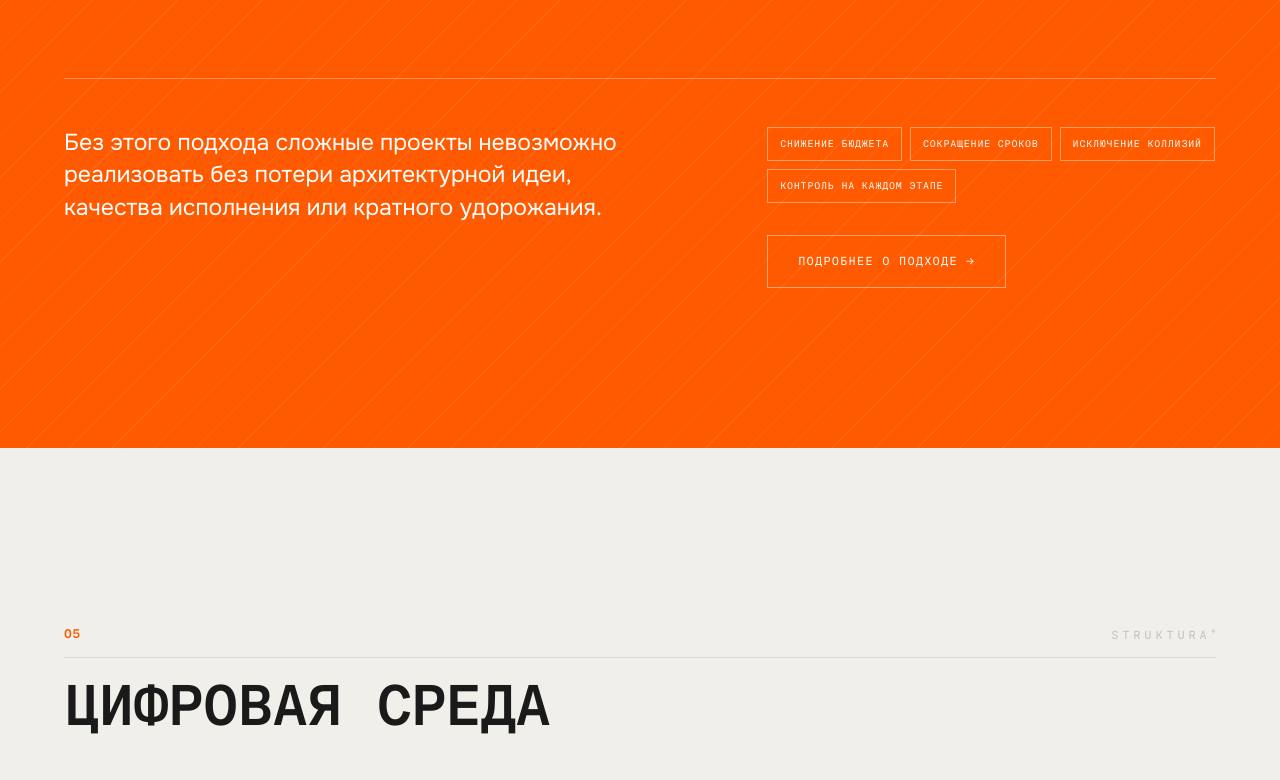
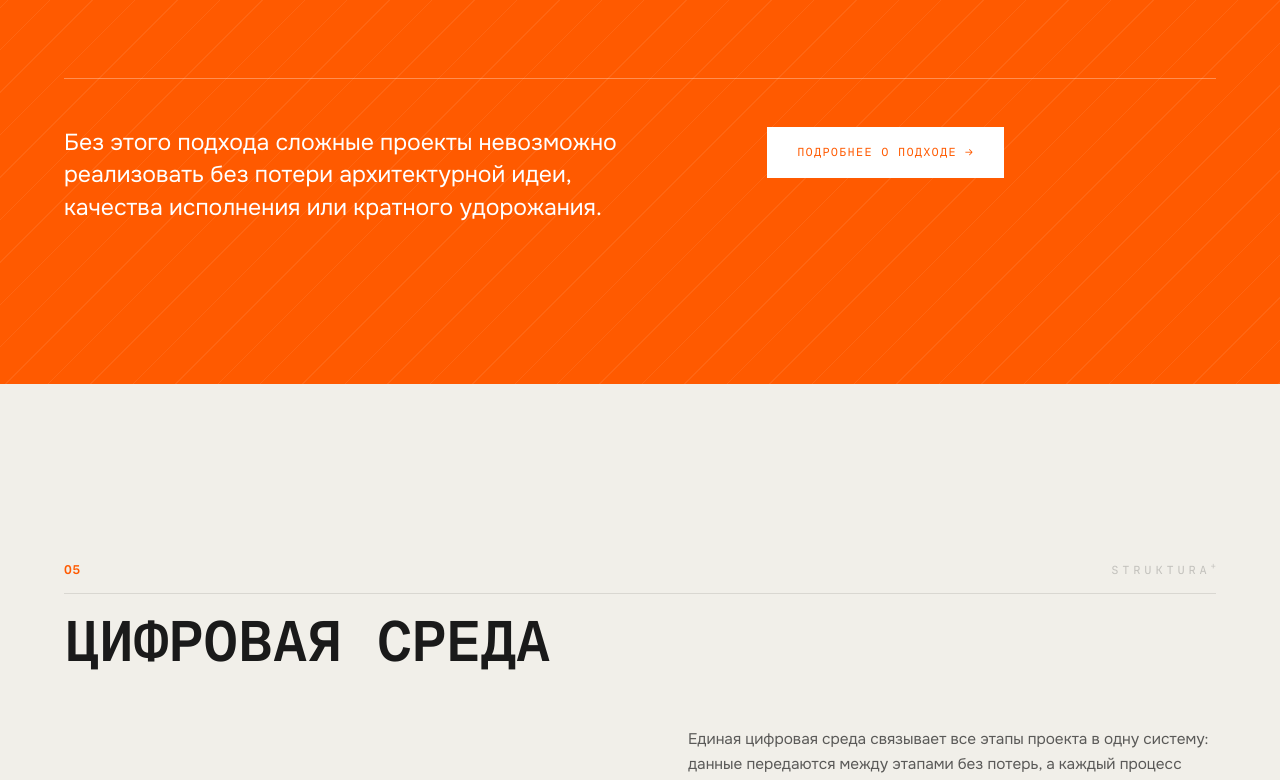
Before and after one commit to timurthejohn-droid/struktura, a Next.js app: page / in a window 1280 px wide. Shown: the part 4960-5740 px from the top of the page. Built offline with nearby package versions, Linux system fonts and the light colour scheme.

Commit message:
Алгоритмический подход: убраны чипы результатов, кнопка — белая в базовом состоянии
Co-Authored-By: Claude Fable 5 <noreply@anthropic.com>

```diff
--- a/app/components/AlgoPrinciples.tsx
+++ b/app/components/AlgoPrinciples.tsx
@@ -1,7 +1,6 @@
 "use client";
 import SectionHead from "./SectionHead";
 
-const results = ["Снижение бюджета", "Сокращение сроков", "Исключение коллизий", "Контроль на каждом этапе"];
 
 export default function AlgoPrinciples() {
   return (
@@ -33,18 +32,7 @@ export default function AlgoPrinciples() {
             архитектурной идеи, качества исполнения или кратного удорожания.
           </p>
           <div>
-            <div className="flex flex-wrap gap-2 mb-8">
-              {results.map((r) => (
-                <span
-                  key={r}
-                  className="font-mono text-[10px] tracking-[0.08em] uppercase px-3 py-2 text-white"
-                  style={{ border: "1px solid rgba(255,255,255,0.4)" }}
-                >
-                  {r}
-                </span>
-              ))}
-            </div>
-            <a href="#digital" className="btn btn-ghost-orange">Подробнее о подходе →</a>
+            <a href="#digital" className="btn btn-white">Подробнее о подходе →</a>
           </div>
         </div>
       </div>
--- a/app/globals.css
+++ b/app/globals.css
@@ -167,6 +167,8 @@ h1, h2, h3, h4, h5, h6 {
 .btn-ghost-dark:hover { border-color: #fff; }
 .btn-ghost-orange { border: 1px solid rgba(255,255,255,0.45); color: #fff; }
 .btn-ghost-orange:hover { background: #fff; color: var(--orange); }
+.btn-white { background: #fff; color: var(--orange); }
+.btn-white:hover { background: var(--ink); color: #fff; }
 
 /* ---- Custom scrollbar ---- */
 ::-webkit-scrollbar { width: 8px; }
```
